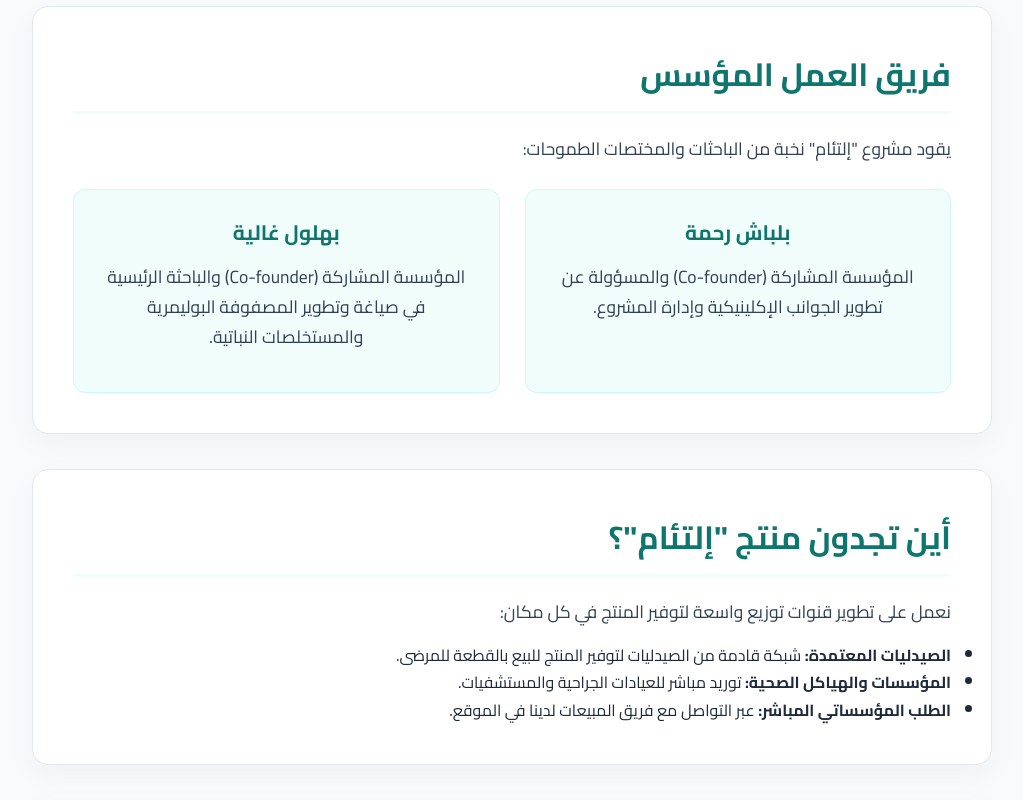
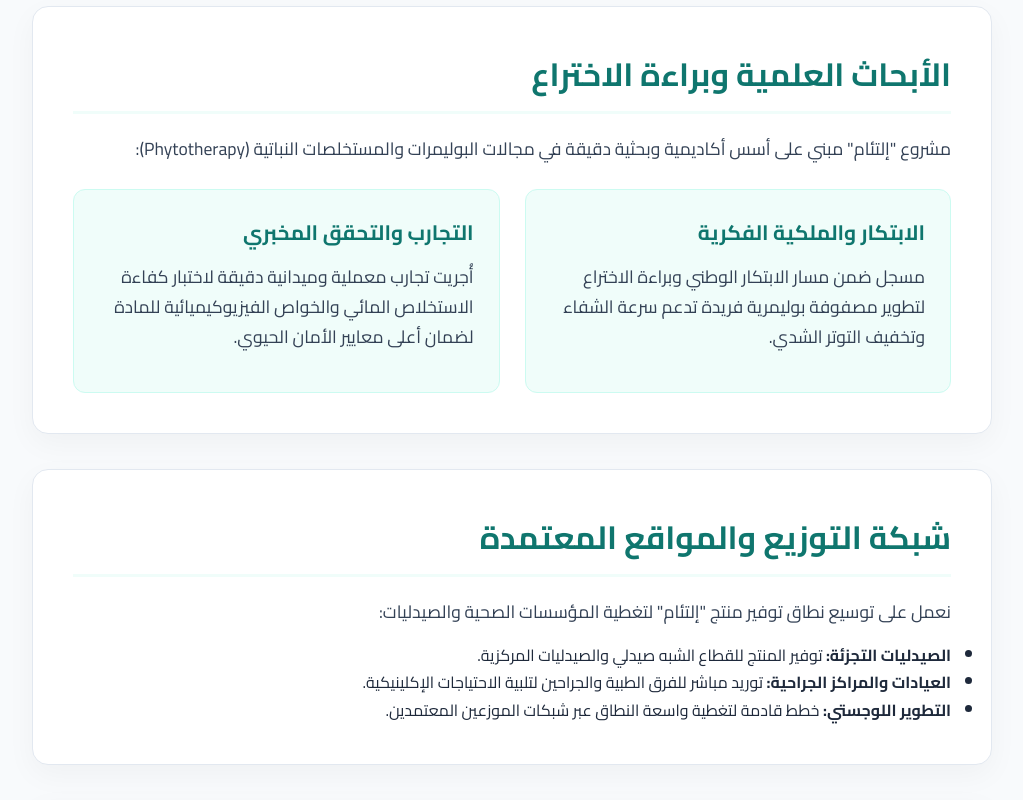
Before and after one commit to rahmablbh-LTM/Iltiam, a plain HTML site: page index.html in a window 1280 px wide. Shown: the part 1560-2360 px from the top of the page, without its empty margins (128-1151 px from the left). Drawn offline with Linux system fonts and the light colour scheme.

Commit message:
Update index.html

```diff
--- a/index.html
+++ b/index.html
@@ -50,15 +50,16 @@
         }
         .nav-links {
             display: flex;
-            gap: 20px;
+            gap: 15px;
             list-style: none;
+            flex-wrap: wrap;
         }
         .nav-links a {
             text-decoration: none;
             color: var(--text-main);
             font-weight: 600;
             transition: color 0.3s;
-            font-size: 0.95rem;
+            font-size: 0.9rem;
         }
         .nav-links a:hover {
             color: var(--primary);
@@ -80,7 +81,6 @@
             max-width: 750px;
             margin: 0 auto 30px auto;
             color: #ffffff;
-            opacity: 1;
             font-weight: 500;
         }
         .hero-btns {
@@ -286,8 +286,8 @@
         <ul class="nav-links">
             <li><a href="#about">عن المشروع</a></li>
             <li><a href="#how">كيف يعمل</a></li>
-            <li><a href="#team">فريق العمل</a></li>
-            <li><a href="#availability">أين تجدوننا</a></li>
+            <li><a href="#research">البحث وبراءة الاختراع</a></li>
+            <li><a href="#availability">الشبكة والتوزيع</a></li>
             <li><a href="#distributors">للموزعين</a></li>
             <li><a href="#posas">أداة POSAS</a></li>
         </ul>
@@ -344,28 +344,30 @@
             </div>
         </section>
 
-        <section id="team" class="card">
-            <h2>فريق العمل المؤسس</h2>
-            <p>يقود مشروع "إلتئام" نخبة من الباحثات والمختصات الطموحات:</p>
+        <!-- قسم الأبحاث وبراءة الاختراع -->
+        <section id="research" class="card">
+            <h2>الأبحاث العلمية وبراءة الاختراع</h2>
+            <p>مشروع "إلتئام" مبني على أسس أكاديمية وبحثية دقيقة في مجالات البوليمرات والمستخلصات النباتية (Phytotherapy):</p>
             <div class="grid-2">
-                <div class="info-box" style="text-align: center;">
-                    <h3>بلباش رحمة</h3>
-                    <p>المؤسسة المشاركة (Co-founder) والمسؤولة عن تطوير الجوانب الإكلينيكية وإدارة المشروع.</p>
+                <div class="info-box">
+                    <h3>الابتكار والملكية الفكرية</h3>
+                    <p>مسجل ضمن مسار الابتكار الوطني وبراءة الاختراع لتطوير مصفوفة بوليمرية فريدة تدعم سرعة الشفاء وتخفيف التوتر الشدي.</p>
                 </div>
-                <div class="info-box" style="text-align: center;">
-                    <h3>بهلول غالية</h3>
-                    <p>المؤسسة المشاركة (Co-founder) والباحثة الرئيسية في صياغة وتطوير المصفوفة البوليمرية والمستخلصات النباتية.</p>
+                <div class="info-box">
+                    <h3>التجارب والتحقق المخبري</h3>
+                    <p>أُجريت تجارب معملية وميدانية دقيقة لاختبار كفاءة الاستخلاص المائي والخواص الفيزيوكيميائية للمادة لضمان أعلى معايير الأمان الحيوي.</p>
                 </div>
             </div>
         </section>
 
+        <!-- شبكة التوزيع -->
         <section id="availability" class="card">
-            <h2>أين تجدون منتج "إلتئام"؟</h2>
-            <p>نعمل على تطوير قنوات توزيع واسعة لتوفير المنتج في كل مكان:</p>
+            <h2>شبكة التوزيع والمواقع المعتمدة</h2>
+            <p>نعمل على توسيع نطاق توفير منتج "إلتئام" لتغطية المؤسسات الصحية والصيدليات:</p>
             <ul>
-                <li><strong>الصيدليات المعتمدة:</strong> شبكة قادمة من الصيدليات لتوفير المنتج للبيع بالقطعة للمرضى.</li>
-                <li><strong>المؤسسات والهياكل الصحية:</strong> توريد مباشر للعيادات الجراحية والمستشفيات.</li>
-                <li><strong>الطلب المؤسساتي المباشر:</strong> عبر التواصل مع فريق المبيعات لدينا في الموقع.</li>
+                <li><strong>الصيدليات التجزئة:</strong> توفير المنتج للقطاع الشبه صيدلي والصيدليات المركزية.</li>
+                <li><strong>العيادات والمراكز الجراحية:</strong> توريد مباشر للفرق الطبية والجراحين لتلبية الاحتياجات الإكلينيكية.</li>
+                <li><strong>التطوير اللوجستي:</strong> خطط قادمة لتغطية واسعة النطاق عبر شبكات الموزعين المعتمدين.</li>
             </ul>
         </section>
 
```
